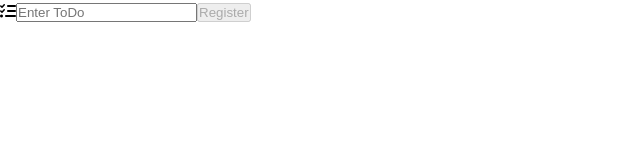
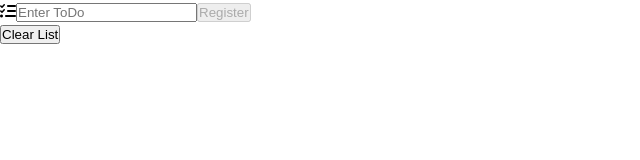
Before and after one commit to yumcoding/first-react-to-do, a React (Create React App) app: page / in a window 1280 px wide. Shown: the top 160 px of the page, without its empty margins (0-640 px from the left). Built offline with nearby package versions, Linux system fonts and the light colour scheme.

Commit message:
Update App.js

```diff
--- a/src/App.js
+++ b/src/App.js
@@ -31,14 +31,45 @@ class App extends Component {
     });
   };
 
+  handleEdit = (id) => {
+    const { items } = this.state;
+    const oldItems = items.filter((item) => item.id !== id);
+    const selectedItem = items.find((item) => item.id === id);
+    this.setState({
+      items: oldItems,
+      id: id,
+      item: selectedItem.title,
+      editItem: true,
+    });
+  };
+
+  handleRemove = (id) => {
+    const { items } = this.state;
+    const updatedItems = items.filter((item) => item.id !== id);
+    this.setState({
+      items: updatedItems,
+    });
+  };
+
+  handleClear = () => {
+    this.setState({ items: [] });
+  };
+
   render() {
-    const { item } = this.state;
+    const { item, editItem } = this.state;
     return (
       <div>
         <TodoInput
           item={item}
           handleChange={this.handleChange}
           handleSubmit={this.handleSubmit}
+          editItem={editItem}
+        />
+        <TodoList
+          items={this.state.items}
+          handleEdit={this.handleEdit}
+          handleRemove={this.handleRemove}
+          handleClear={this.handleClear}
         />
       </div>
     );
```
